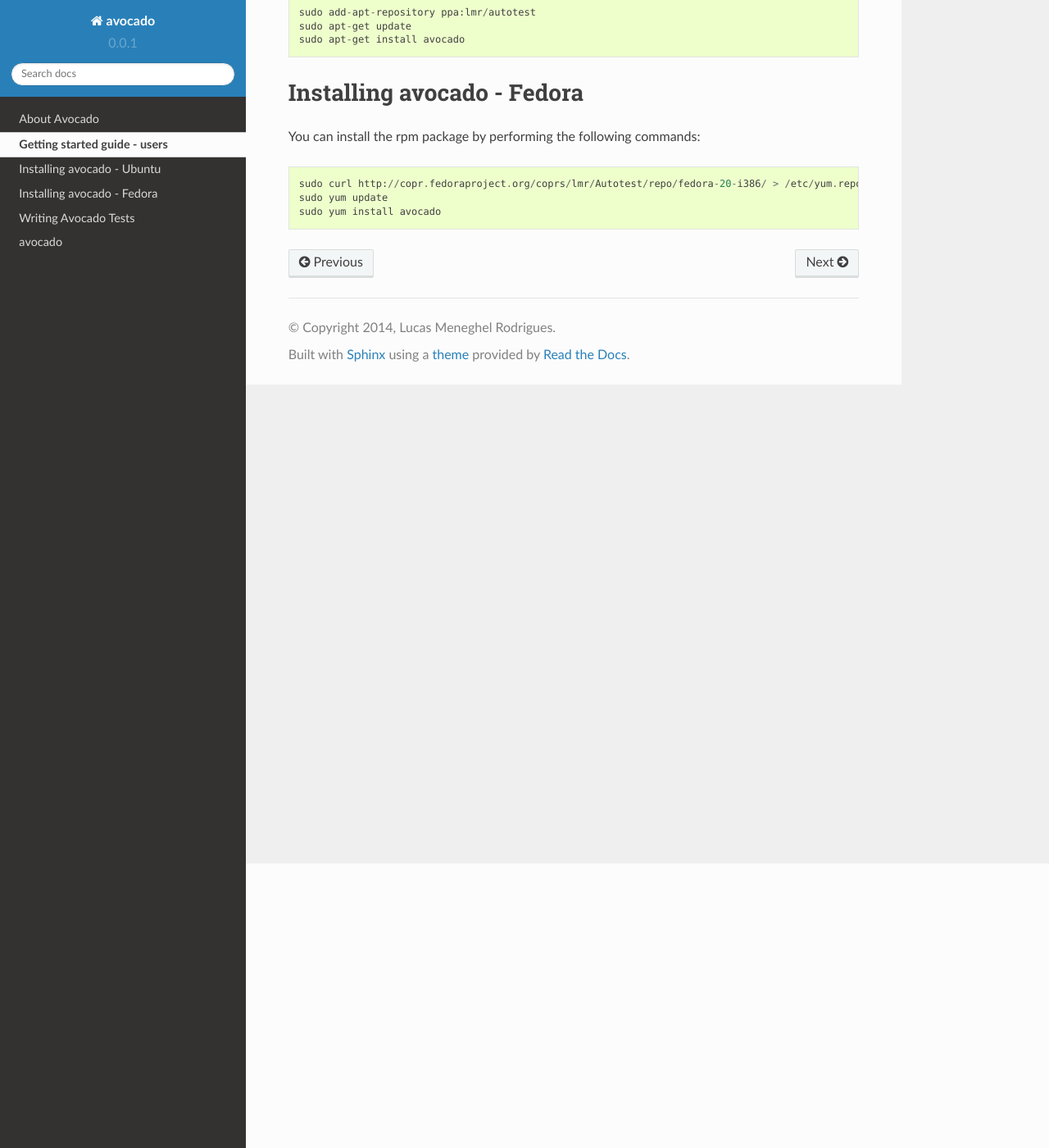
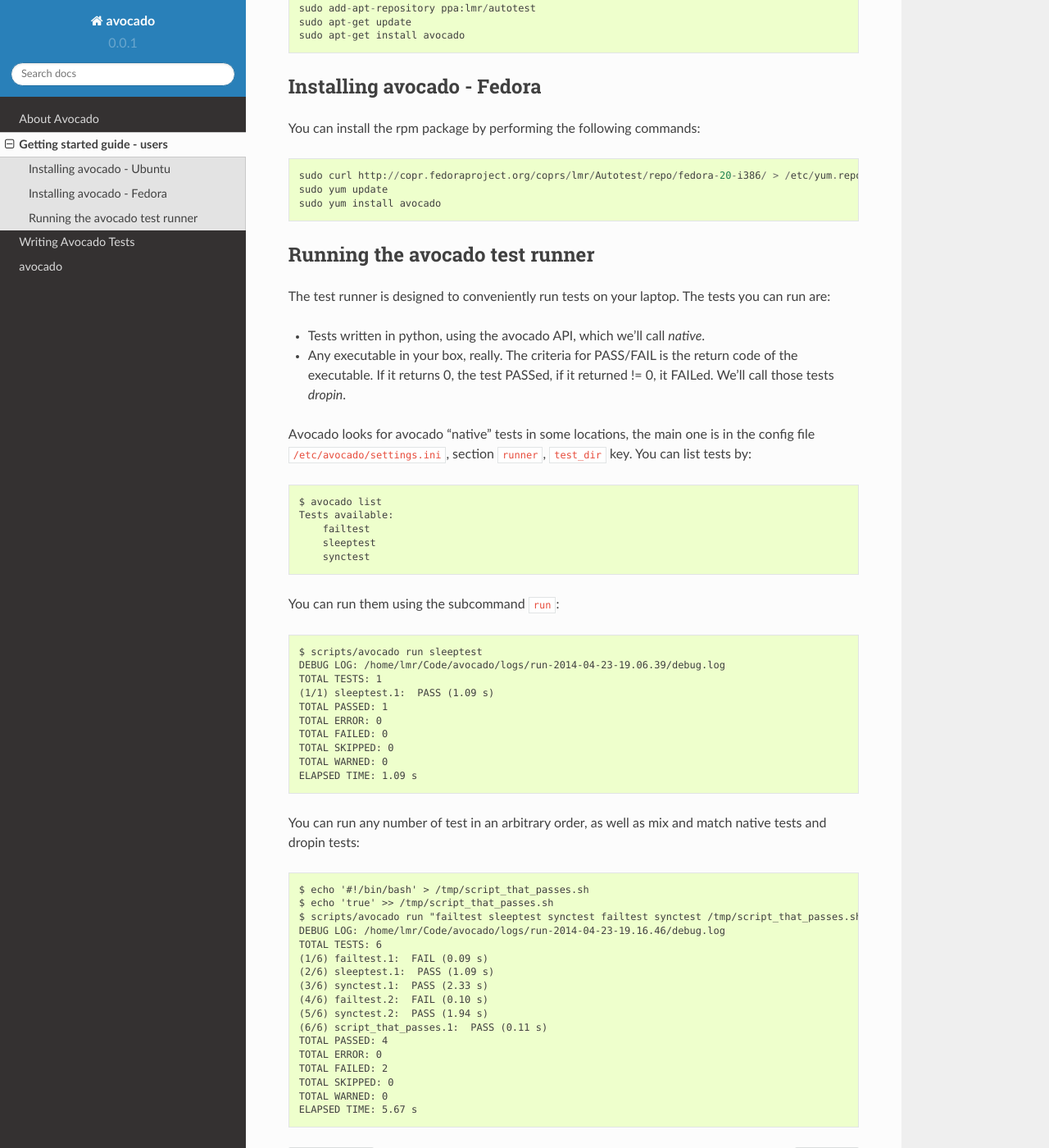
Before and after one commit to avocado-framework/avocado, a Sphinx documentation site: the page built from docs/source/GetStartedGuide.rst, in a window 1280 px wide and 1400 px high, scrolled down 347 px. Shown: the whole window at 82% size. Built offline with Sphinx 7.4.7 and the Read the Docs theme 2.0.0, drawn with Linux system fonts in a browser that asks for light colours; the version number is read from the project's files by our own code.

Commit message:
docs: Updating GetStartedGuide
Signed-off-by: Lucas Meneghel Rodrigues <lmr@redhat.com>

```diff
--- a/docs/source/GetStartedGuide.rst
+++ b/docs/source/GetStartedGuide.rst
@@ -1,5 +1,6 @@
 .. _get-started:
 
+=============================
 Getting started guide - users
 =============================
 
@@ -9,7 +10,7 @@
 .. _lmr's autotest COPR: http://copr.fedoraproject.org/coprs/lmr/Autotest
 
 Installing avocado - Ubuntu
-===========================
+---------------------------
 
 You can install the debian package by performing the following commands:
 
@@ -21,7 +22,7 @@
 
 
 Installing avocado - Fedora
-===========================
+---------------------------
 
 You can install the rpm package by performing the following commands:
 
@@ -30,3 +31,59 @@
     sudo curl http://copr.fedoraproject.org/coprs/lmr/Autotest/repo/fedora-20-i386/ > /etc/yum.repos.d/autotest.repo
     sudo yum update
     sudo yum install avocado
+
+
+Running the avocado test runner
+-------------------------------
+
+The test runner is designed to conveniently run tests on your laptop. The tests
+you can run are:
+
+* Tests written in python, using the avocado API, which we'll call `native`.
+* Any executable in your box, really. The criteria for PASS/FAIL is the return
+  code of the executable. If it returns 0, the test PASSed, if it returned
+  != 0, it FAILed. We'll call those tests `dropin`.
+
+Avocado looks for avocado "native" tests in some locations, the main one is in
+the config file ``/etc/avocado/settings.ini``, section ``runner``, ``test_dir``
+key. You can list tests by::
+
+    $ avocado list
+    Tests available:
+        failtest
+        sleeptest
+        synctest
+
+You can run them using the subcommand ``run``::
+
+    $ scripts/avocado run sleeptest
+    DEBUG LOG: /home/lmr/Code/avocado/logs/run-2014-04-23-19.06.39/debug.log
+    TOTAL TESTS: 1
+    (1/1) sleeptest.1:  PASS (1.09 s)
+    TOTAL PASSED: 1
+    TOTAL ERROR: 0
+    TOTAL FAILED: 0
+    TOTAL SKIPPED: 0
+    TOTAL WARNED: 0
+    ELAPSED TIME: 1.09 s
+
+You can run any number of test in an arbitrary order, as well as mix and match
+native tests and dropin tests::
+
+    $ echo '#!/bin/bash' > /tmp/script_that_passes.sh
+    $ echo 'true' >> /tmp/script_that_passes.sh
+    $ scripts/avocado run "failtest sleeptest synctest failtest synctest /tmp/script_that_passes.sh"
+    DEBUG LOG: /home/lmr/Code/avocado/logs/run-2014-04-23-19.16.46/debug.log
+    TOTAL TESTS: 6
+    (1/6) failtest.1:  FAIL (0.09 s)
+    (2/6) sleeptest.1:  PASS (1.09 s)
+    (3/6) synctest.1:  PASS (2.33 s)
+    (4/6) failtest.2:  FAIL (0.10 s)
+    (5/6) synctest.2:  PASS (1.94 s)
+    (6/6) script_that_passes.1:  PASS (0.11 s)
+    TOTAL PASSED: 4
+    TOTAL ERROR: 0
+    TOTAL FAILED: 2
+    TOTAL SKIPPED: 0
+    TOTAL WARNED: 0
+    ELAPSED TIME: 5.67 s
```
